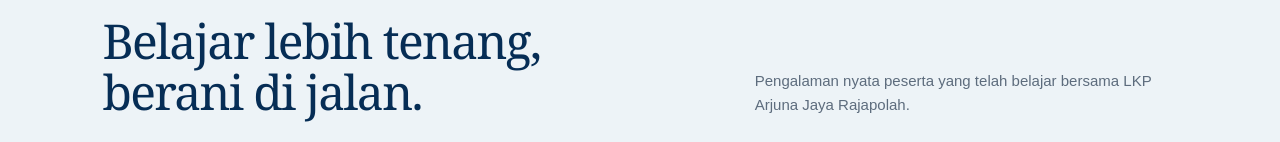
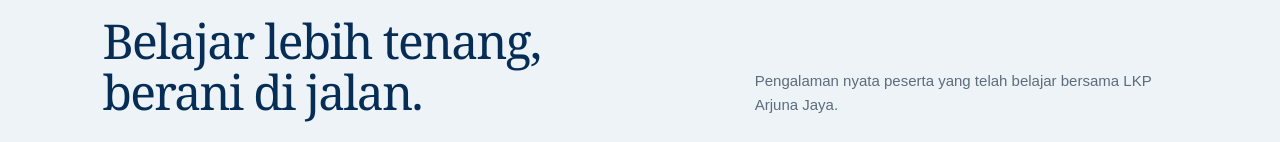
Before and after one commit to farizalfaroz/Lp_Arjunajaya, a Next.js app: page / in a window 1280 px wide. Shown: the part 2793-2935 px from the top of the page. Built offline with nearby package versions, Linux system fonts and the light colour scheme.

Commit message:
Remove Rajapolah from testimonial description

```diff
--- a/app/page.tsx
+++ b/app/page.tsx
@@ -98,7 +98,7 @@
       </section>
 
       <section className="reviews section" id="ulasan">
-        <div className="section-heading review-heading"><div><p className="eyebrow">ULASAN PESERTA</p><h2>Belajar lebih tenang,<br />berani di jalan.</h2></div><p>Pengalaman nyata peserta yang telah belajar bersama LKP Arjuna Jaya Rajapolah.</p></div>
+        <div className="section-heading review-heading"><div><p className="eyebrow">ULASAN PESERTA</p><h2>Belajar lebih tenang,<br />berani di jalan.</h2></div><p>Pengalaman nyata peserta yang telah belajar bersama LKP Arjuna Jaya.</p></div>
         <div className="testimonial-grid">
           <article className="testimonial"><div className="testimonial-top"><span className="avatar">A</span><div><b>Ari Teacher Bahasa</b><small>Ulasan Google · 5★</small></div></div><p>“Saya belajar mengemudi dari nol. Pelatihnya sangat baik dan kompeten dalam mengajari siswanya untuk belajar mengemudi.”</p></article>
           <article className="testimonial featured"><div className="testimonial-top"><span className="avatar">N</span><div><b>Nia Indah Pujiati</b><small>Ulasan Google · 5★</small></div></div><p>“Pelatihnya sabar, santai, dan setiap penjelasan mudah dipahami. Waktu fleksibel bisa menyesuaikan.”</p></article>
```
Also changed, not shown: 1 other file (tests, documents, lock files or other folders).
